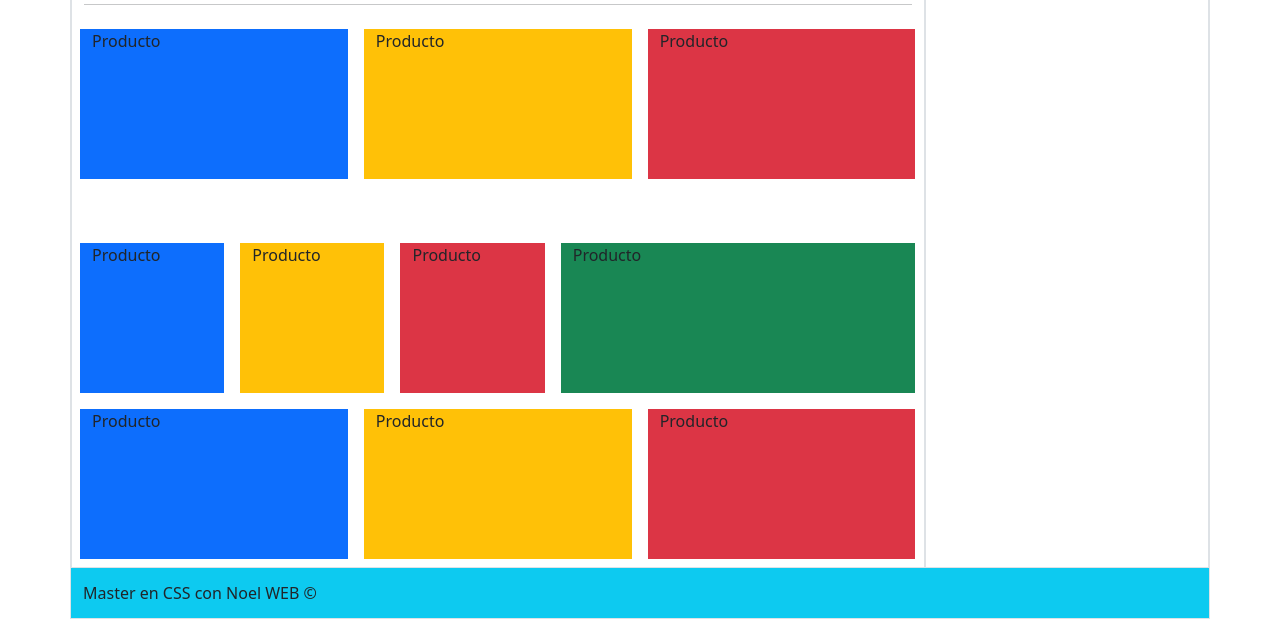
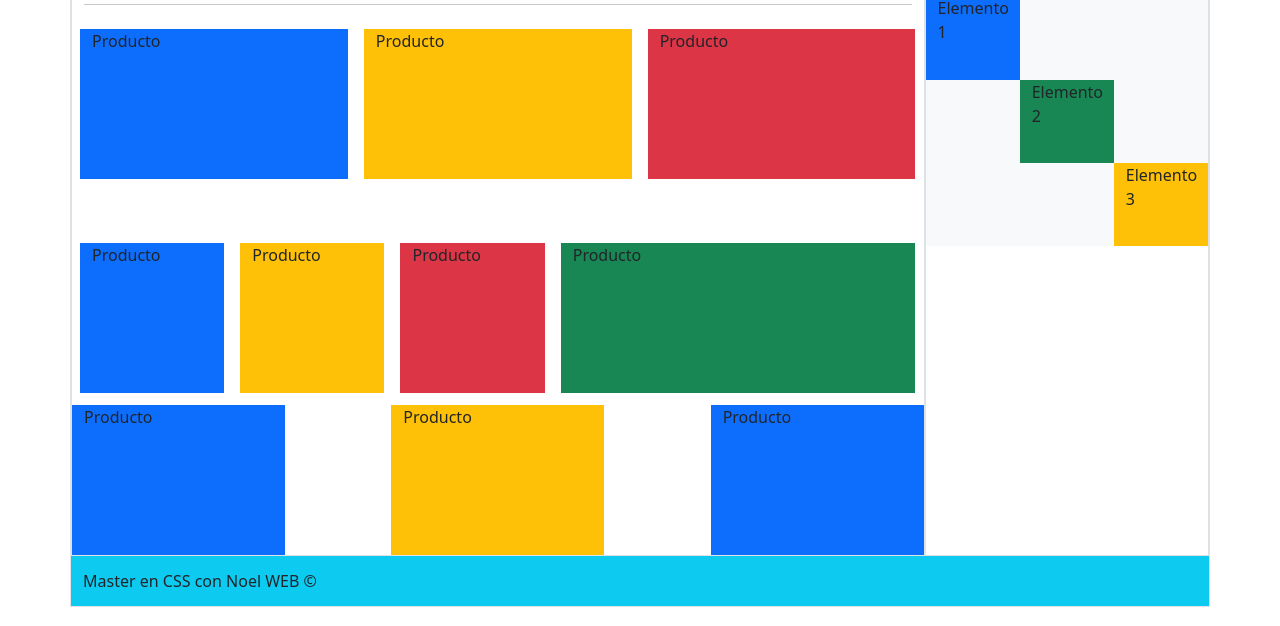
Before and after one commit to Noel-01/HTML-CSS, a plain HTML site: page aprendiendo-bootstrap/index.html in a window 1280 px wide. Shown: the part 174-800 px from the top of the page. Drawn offline with Linux system fonts and the light colour scheme.

Commit message:
ordenar horizontalmente

```diff
--- a/aprendiendo-bootstrap/index.html
+++ b/aprendiendo-bootstrap/index.html
@@ -70,14 +70,14 @@
                                 </div>
                             </div>
 
-                            <div class="row">
-                                <div class="item col bg-primary m-2">
+                            <div class="row mt-1 justify-content-between">
+                                <div class="item col-3 bg-primary">
                                     Producto
                                 </div>
-                                <div class="item col bg-warning m-2">
+                                <div class="item col-3 bg-warning">
                                     Producto
                                 </div>
-                                <div class="item col bg-danger m-2">
+                                <div class="item col-3 bg-primary">
                                     Producto
                                 </div>
                             </div>
@@ -87,6 +87,20 @@
 
                     <aside class="col-3 border">
                         <h2>Barra lateral</h2>
+
+                        <div class="lateral row bg-light align-items-center">
+                            <div class="col-4 bg-primary align-self-start">
+                                Elemento 1
+                            </div>
+
+                            <div class="col-4 bg-success align-self-center">
+                                Elemento 2
+                            </div>
+
+                            <div class="col-4 bg-warning align-self-end">
+                                Elemento 3
+                            </div>
+                        </div>
                     </aside>
                 </div>
             </section>
--- a/aprendiendo-bootstrap/styles.css
+++ b/aprendiendo-bootstrap/styles.css
@@ -16,3 +16,11 @@ footer {
     height: 50px;
     line-height: 50px;
 }
+
+.lateral {
+    height: 250px;
+}
+
+.lateral > div {
+    height: calc(250px / 3);
+}
```
